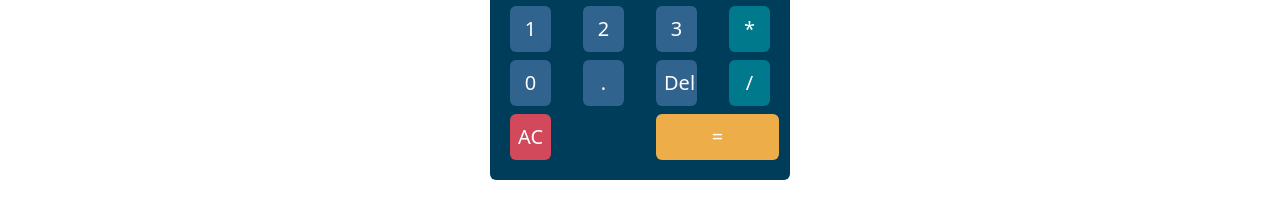
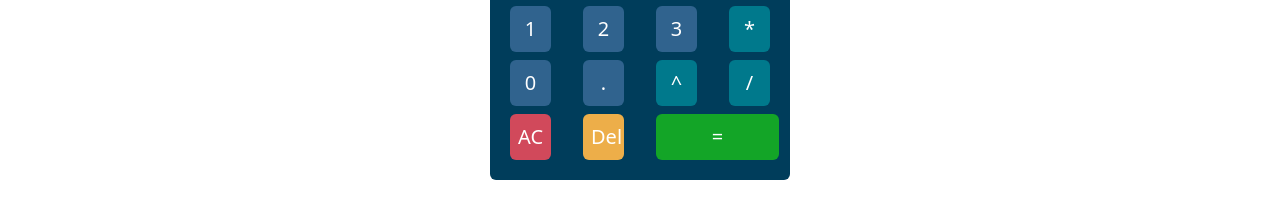
Before and after one commit to ArshadMohammadTCD/calculator-webapp, a Vue app in the folder frontend/: page / in a window 1280 px wide. Shown: the part 296-506 px from the top of the page. Built offline with nearby package versions, Linux system fonts and the light colour scheme.

Commit message:
added power button and changed layout/colours

```diff
--- a/frontend/src/components/Calculator.vue
+++ b/frontend/src/components/Calculator.vue
@@ -8,13 +8,15 @@
     <div class="row no-gutters">
       <div class="col-3" v-for="n in calculator_buttons" :key="n">
         <div class="calculator_button lead text-white text-center m-1 p-2 rounded hovering" :class="{
-          'operator_button': ['(', ')', 'exp', 'log', '+', '-', '*', '/'].includes(n),
+          'operator_button': ['(', ')', 'exp', 'log', '+', '-', '*', '^', '/'].includes(n),
           'clear_button': ['AC'].includes(n),
           'equals_button': ['='].includes(n),
+          'del_button': ['Del'].includes(n),
           'blank': n === ''
         }" @click="buttonPress(n)">
           {{ n }}
         </div>
+
       </div>
     </div>
   </div>
@@ -33,7 +35,7 @@ export default {
     return {
       calculation_value: '',
       calculator_buttons: ['(', ')', 'exp', 'log', 7, 8, 9, '+', 4, 5, 6,
-        '-', 1, 2, 3, '*', 0, '.', 'Del', '/', 'AC', '', '=']
+        '-', 1, 2, 3, '*', 0, '.', '^', '/', 'AC', 'Del', '=']
     }
   },
 
@@ -102,8 +104,12 @@ export default {
 }
 
 .equals_button {
-  background-color: #EDAE49;
+  background-color: #13a527;
   width: 123px;
+}
+
+.del_button {
+  background-color: #EDAE49
 }
 
 .blank {
```
